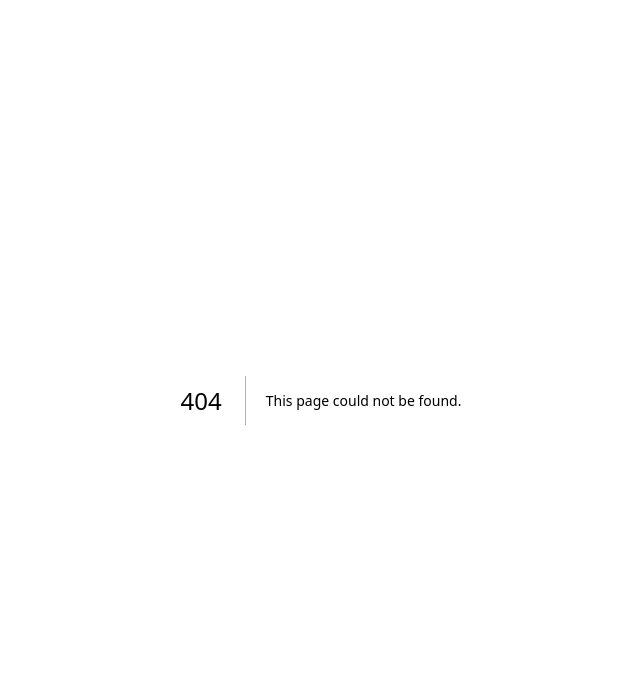
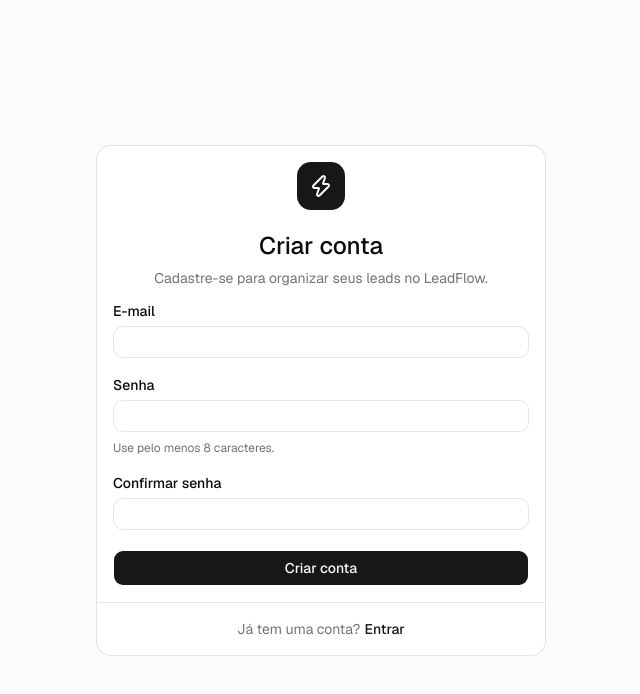
Before and after one commit to sallesricardo/leadflow, a Next.js app in the folder frontend/: page /register in a window 1280 px wide. Before the commit this address had no page. Shown: the top 694 px of the page, without its empty margins (319-959 px from the left). Built offline with nearby package versions, Linux system fonts and the light colour scheme.

Commit message:
feat: Add register page

```diff
--- a/frontend/src/app/login/page.tsx
+++ b/frontend/src/app/login/page.tsx
@@ -1,6 +1,7 @@
 "use client";
 
 import { useState, type FormEvent } from "react";
+import Link from "next/link";
 import { useRouter } from "next/navigation";
 import { Zap } from "lucide-react";
 
@@ -10,6 +11,7 @@ import {
   Card,
   CardContent,
   CardDescription,
+  CardFooter,
   CardHeader,
   CardTitle,
 } from "@/components/ui/card";
@@ -89,6 +91,12 @@ export default function LoginPage() {
             </Button>
           </form>
         </CardContent>
+        <CardFooter className="justify-center gap-1 border-t bg-transparent text-sm">
+          <span className="text-muted-foreground">Ainda não tem uma conta?</span>
+          <Link href="/register" className="font-medium text-primary hover:underline">
+            Cadastre-se
+          </Link>
+        </CardFooter>
       </Card>
     </main>
   );
--- /dev/null
+++ b/frontend/src/app/register/page.tsx
@@ -0,0 +1,147 @@
+"use client";
+
+import { useState, type FormEvent } from "react";
+import Link from "next/link";
+import { useRouter } from "next/navigation";
+import { Zap } from "lucide-react";
+
+import { apiFetch } from "@/lib/api";
+import { Button } from "@/components/ui/button";
+import {
+  Card,
+  CardContent,
+  CardDescription,
+  CardFooter,
+  CardHeader,
+  CardTitle,
+} from "@/components/ui/card";
+import { Input } from "@/components/ui/input";
+import { Label } from "@/components/ui/label";
+
+export default function RegisterPage() {
+  const router = useRouter();
+  const [email, setEmail] = useState("");
+  const [password, setPassword] = useState("");
+  const [passwordConfirmation, setPasswordConfirmation] = useState("");
+  const [error, setError] = useState("");
+  const [success, setSuccess] = useState("");
+  const [loading, setLoading] = useState(false);
+
+  async function handleSubmit(event: FormEvent<HTMLFormElement>) {
+    event.preventDefault();
+    setError("");
+    setSuccess("");
+
+    if (password !== passwordConfirmation) {
+      setError("As senhas não coincidem.");
+      return;
+    }
+
+    setLoading(true);
+    const normalizedEmail = email.trim().toLowerCase();
+
+    try {
+      await apiFetch<{ id: number; email: string }>("/api/v1/auth/register", {
+        method: "POST",
+        body: JSON.stringify({ email: normalizedEmail, password }),
+      });
+
+      try {
+        await apiFetch<{ authenticated: boolean }>("/api/v1/auth/login", {
+          method: "POST",
+          body: JSON.stringify({ email: normalizedEmail, password }),
+        });
+        router.replace("/dashboard");
+      } catch {
+        setSuccess("Conta criada. Entre com seu e-mail e senha para continuar.");
+      }
+    } catch (err) {
+      const message = err instanceof Error ? err.message : "Não foi possível criar a conta.";
+      setError(
+        message === "Email already registered"
+          ? "Este e-mail já está cadastrado. Entre ou use outro endereço."
+          : message,
+      );
+    } finally {
+      setLoading(false);
+    }
+  }
+
+  return (
+    <main className="flex min-h-svh items-center justify-center bg-muted/40 p-4">
+      <Card className="w-full max-w-md">
+        <CardHeader className="space-y-4 text-center">
+          <div className="mx-auto flex size-12 items-center justify-center rounded-xl bg-primary text-primary-foreground">
+            <Zap className="size-6" aria-hidden="true" />
+          </div>
+          <div className="space-y-1.5">
+            <CardTitle className="text-2xl">Criar conta</CardTitle>
+            <CardDescription>Cadastre-se para organizar seus leads no LeadFlow.</CardDescription>
+          </div>
+        </CardHeader>
+        <CardContent>
+          <form onSubmit={handleSubmit} className="space-y-5">
+            <div className="space-y-2">
+              <Label htmlFor="register-email">E-mail</Label>
+              <Input
+                id="register-email"
+                type="email"
+                autoComplete="email"
+                value={email}
+                onChange={(event) => setEmail(event.target.value)}
+                required
+                disabled={loading}
+              />
+            </div>
+            <div className="space-y-2">
+              <Label htmlFor="register-password">Senha</Label>
+              <Input
+                id="register-password"
+                type="password"
+                autoComplete="new-password"
+                minLength={8}
+                value={password}
+                onChange={(event) => setPassword(event.target.value)}
+                required
+                disabled={loading}
+              />
+              <p className="text-xs text-muted-foreground">Use pelo menos 8 caracteres.</p>
+            </div>
+            <div className="space-y-2">
+              <Label htmlFor="register-password-confirmation">Confirmar senha</Label>
+              <Input
+                id="register-password-confirmation"
+                type="password"
+                autoComplete="new-password"
+                minLength={8}
+                value={passwordConfirmation}
+                onChange={(event) => setPasswordConfirmation(event.target.value)}
+                required
+                disabled={loading}
+              />
+            </div>
+            {error && (
+              <p role="alert" className="rounded-lg border border-destructive/30 bg-destructive/10 p-3 text-sm text-destructive">
+                {error}
+              </p>
+            )}
+            {success && (
+              <p role="status" className="rounded-lg border border-emerald-600/30 bg-emerald-600/5 p-3 text-sm text-emerald-700">
+                {success} <Link href="/login" className="font-medium underline">Entrar</Link>
+              </p>
+            )}
+            <Button type="submit" className="w-full" size="lg" disabled={loading}>
+              {loading ? "Criando conta…" : "Criar conta"}
+            </Button>
+          </form>
+        </CardContent>
+        <CardFooter className="justify-center gap-1 border-t bg-transparent text-sm">
+          <span className="text-muted-foreground">Já tem uma conta?</span>
+          <Link href="/login" className="font-medium text-primary hover:underline">
+            Entrar
+          </Link>
+        </CardFooter>
+      </Card>
+    </main>
+  );
+}
--- a/frontend/src/lib/api.ts
+++ b/frontend/src/lib/api.ts
@@ -40,7 +40,7 @@ export async function apiFetch<T>(
     if (
       response.status === 401 &&
       typeof window !== "undefined" &&
-      window.location.pathname !== "/login"
+      !["/login", "/register"].includes(window.location.pathname)
     ) {
       window.location.replace("/login");
     }
```
Also changed, not shown: 2 other files (tests, documents, lock files or other folders).
